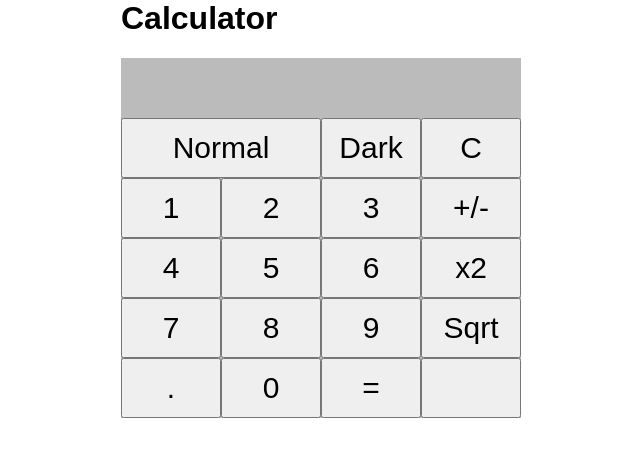
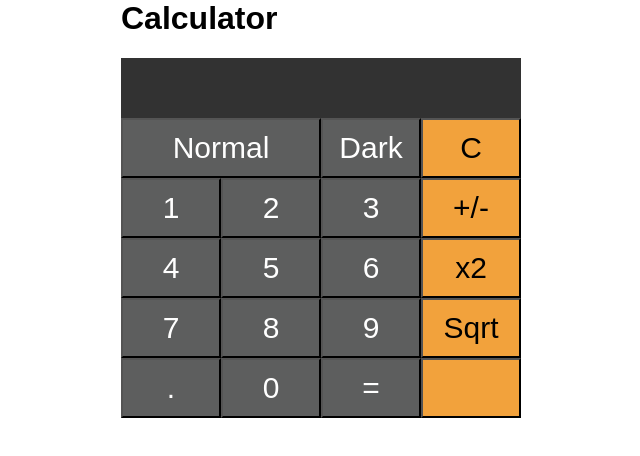
Before and after one commit to mkkaushiksjce/react-calci-demo, a React (Create React App) app: page / in a window 1280 px wide. Shown: the top 456 px of the page, without its empty margins (319-959 px from the left). Built offline with nearby package versions, Linux system fonts and the light colour scheme.

Commit message:
Scientific and Dark UI - state management completed

```diff
--- a/package.json
+++ b/package.json
@@ -3,6 +3,7 @@
   "version": "0.0.0",
   "private": true,
   "dependencies": {
+    "classnames": "^2.2.6",
     "react": "^17.0.0",
     "react-dom": "^17.0.0"
   },
--- a/src/App.js
+++ b/src/App.js
@@ -1,6 +1,5 @@
 import React, { Component } from "react";
 import "./app.css";
-import Result from "./components/result";
 import KeyPad from "./components/keypad";
 
 class App extends Component {
@@ -63,8 +62,7 @@ class App extends Component {
       <div>
         <div className="calculator-body">
           <h1>Calculator</h1>
-          <Result result={this.state.result} />
-          <KeyPad onClick={this.onClick} />
+          <KeyPad result={this.state.result} onClick={this.onClick} />
         </div>
       </div>
     );
--- a/src/app.css
+++ b/src/app.css
@@ -30,14 +30,14 @@ button {
 
 .digits-dark {
   color: white;
-  background: black;
+  background: #5d5e5e;
 }
 
-.operation-dark {
+.operations-dark {
   background: #f2a23c;
 }
 
-#resultDark {
+.result-dark {
   background: #323232;
 }
 
--- a/src/components/keypad.js
+++ b/src/components/keypad.js
@@ -1,11 +1,12 @@
 import React, { Component } from "react";
+import ClassNames from "classnames";
 
 class KeyPad extends Component {
   constructor(props) {
     super(props);
     this.state = {
       scientificMode: false,
-      darkMode: false
+      darkMode: true
     };
   }
 
@@ -34,15 +35,21 @@ class KeyPad extends Component {
   };
 
   render() {
-    let darkMode = this.state.darkMode;
-    let scientificMode = this.state.scientificMode;
+    let { darkMode } = this.state;
+    let { scientificMode } = this.state;
+    let { result } = this.props;
+
     return (
       <div className="button">
+        <div className={ClassNames("result", { "result-dark": darkMode })}>
+          <p>{result}</p>
+        </div>
         {scientificMode ? (
           <button
             id="scientificSelect"
             name="CE"
             onClick={this.toggleScientific}
+            className={ClassNames({ "digits-dark": darkMode })}
           >
             Scientific
           </button>
@@ -51,99 +58,192 @@ class KeyPad extends Component {
             id="scientificSelect"
             name="CE"
             onClick={this.toggleScientific}
+            className={ClassNames({ "digits-dark": darkMode })}
           >
             Normal
           </button>
         )}
         {darkMode ? (
-          <button name="Dark" onClick={e => this.props.onClick(e.target.name)}>
+          <button
+            name="Dark"
+            className={ClassNames({ "digits-dark": darkMode })}
+            onClick={this.toggleDarkMode}
+          >
+            Dark
+          </button>
+        ) : (
+          <button
+            name="Dark"
+            className={ClassNames({ "digits-dark": darkMode })}
+            onClick={this.toggleDarkMode}
+          >
             Light
           </button>
-        ) : (
-          <button name="Dark" onClick={e => this.props.onClick(e.target.name)}>
-            Dark
-          </button>
         )}
-        <button name="C" onClick={e => this.props.onClick(e.target.name)}>
+        <button
+          name="C"
+          className={ClassNames({ "operations-dark": darkMode })}
+          onClick={e => this.props.onClick(e.target.name)}
+        >
           C
         </button>
         <br />
 
-        <button name="1" onClick={e => this.props.onClick(e.target.name)}>
+        <button
+          name="1"
+          className={ClassNames({ "digits-dark": darkMode })}
+          onClick={e => this.props.onClick(e.target.name)}
+        >
           1
         </button>
-        <button name="2" onClick={e => this.props.onClick(e.target.name)}>
+        <button
+          name="2"
+          className={ClassNames({ "digits-dark": darkMode })}
+          onClick={e => this.props.onClick(e.target.name)}
+        >
           2
         </button>
-        <button name="3" onClick={e => this.props.onClick(e.target.name)}>
+        <button
+          name="3"
+          className={ClassNames({ "digits-dark": darkMode })}
+          onClick={e => this.props.onClick(e.target.name)}
+        >
           3
         </button>
         {scientificMode ? (
-          <button name="+" onClick={e => this.props.onClick(e.target.name)}>
+          <button
+            name="+"
+            className={ClassNames({ "operations-dark": darkMode })}
+            onClick={e => this.props.onClick(e.target.name)}
+          >
             +
           </button>
         ) : (
-          <button name="-" onClick={e => this.props.onClick(e.target.name)}>
+          <button
+            name="-"
+            className={ClassNames({ "operations-dark": darkMode })}
+            onClick={e => this.props.onClick(e.target.name)}
+          >
             +/-
           </button>
         )}
         <br />
 
-        <button name="4" onClick={e => this.props.onClick(e.target.name)}>
+        <button
+          name="4"
+          className={ClassNames({ "digits-dark": darkMode })}
+          onClick={e => this.props.onClick(e.target.name)}
+        >
           4
         </button>
-        <button name="5" onClick={e => this.props.onClick(e.target.name)}>
+        <button
+          name="5"
+          className={ClassNames({ "digits-dark": darkMode })}
+          onClick={e => this.props.onClick(e.target.name)}
+        >
           5
         </button>
-        <button name="6" onClick={e => this.props.onClick(e.target.name)}>
+        <button
+          name="6"
+          className={ClassNames({ "digits-dark": darkMode })}
+          onClick={e => this.props.onClick(e.target.name)}
+        >
           6
         </button>
         {scientificMode ? (
-          <button name="-" onClick={e => this.props.onClick(e.target.name)}>
+          <button
+            name="-"
+            className={ClassNames({ "operations-dark": darkMode })}
+            onClick={e => this.props.onClick(e.target.name)}
+          >
             -
           </button>
         ) : (
-          <button name="x2" onClick={e => this.props.onClick(e.target.name)}>
+          <button
+            name="x2"
+            className={ClassNames({ "operations-dark": darkMode })}
+            onClick={e => this.props.onClick(e.target.name)}
+          >
             x2
           </button>
         )}
         <br />
 
-        <button name="7" onClick={e => this.props.onClick(e.target.name)}>
+        <button
+          name="7"
+          className={ClassNames({ "digits-dark": darkMode })}
+          onClick={e => this.props.onClick(e.target.name)}
+        >
           7
         </button>
-        <button name="8" onClick={e => this.props.onClick(e.target.name)}>
+        <button
+          name="8"
+          className={ClassNames({ "digits-dark": darkMode })}
+          onClick={e => this.props.onClick(e.target.name)}
+        >
           8
         </button>
-        <button name="9" onClick={e => this.props.onClick(e.target.name)}>
+        <button
+          name="9"
+          className={ClassNames({ "digits-dark": darkMode })}
+          onClick={e => this.props.onClick(e.target.name)}
+        >
           9
         </button>
         {scientificMode ? (
-          <button name="*" onClick={e => this.props.onClick(e.target.name)}>
+          <button
+            name="*"
+            className={ClassNames({ "operations-dark": darkMode })}
+            onClick={e => this.props.onClick(e.target.name)}
+          >
             x
           </button>
         ) : (
-          <button name="sqrt" onClick={e => this.props.onClick(e.target.name)}>
+          <button
+            className={ClassNames({ "operations-dark": darkMode })}
+            name="sqrt"
+            onClick={e => this.props.onClick(e.target.name)}
+          >
             Sqrt
           </button>
         )}
         <br />
 
-        <button name="." onClick={e => this.props.onClick(e.target.name)}>
+        <button
+          name="."
+          className={ClassNames({ "digits-dark": darkMode })}
+          onClick={e => this.props.onClick(e.target.name)}
+        >
           .
         </button>
-        <button name="0" onClick={e => this.props.onClick(e.target.name)}>
+        <button
+          name="0"
+          className={ClassNames({ "digits-dark": darkMode })}
+          onClick={e => this.props.onClick(e.target.name)}
+        >
           0
         </button>
-        <button name="=" onClick={e => this.props.onClick(e.target.name)}>
+        <button
+          name="="
+          className={ClassNames({ "digits-dark": darkMode })}
+          onClick={e => this.props.onClick(e.target.name)}
+        >
           =
         </button>
         {scientificMode ? (
-          <button name="/" onClick={e => this.props.onClick(e.target.name)}>
+          <button
+            name="/"
+            className={ClassNames({ "operations-dark": darkMode })}
+            onClick={e => this.props.onClick(e.target.name)}
+          >
             ÷
           </button>
         ) : (
-          <button name=" " onClick={e => this.props.onClick(e.target.name)} />
+          <button
+            name=" "
+            className={ClassNames({ "operations-dark": darkMode })}
+            onClick={e => this.props.onClick(e.target.name)}
+          />
         )}
         <br />
       </div>
--- a/src/components/result.js
+++ /dev/null
@@ -1,14 +0,0 @@
-import React, { Component } from "react";
-
-class Result extends Component {
-  render() {
-    let { result } = this.props;
-    return (
-      <div className="result">
-        <p>{result}</p>
-      </div>
-    );
-  }
-}
-
-export default Result;
```
